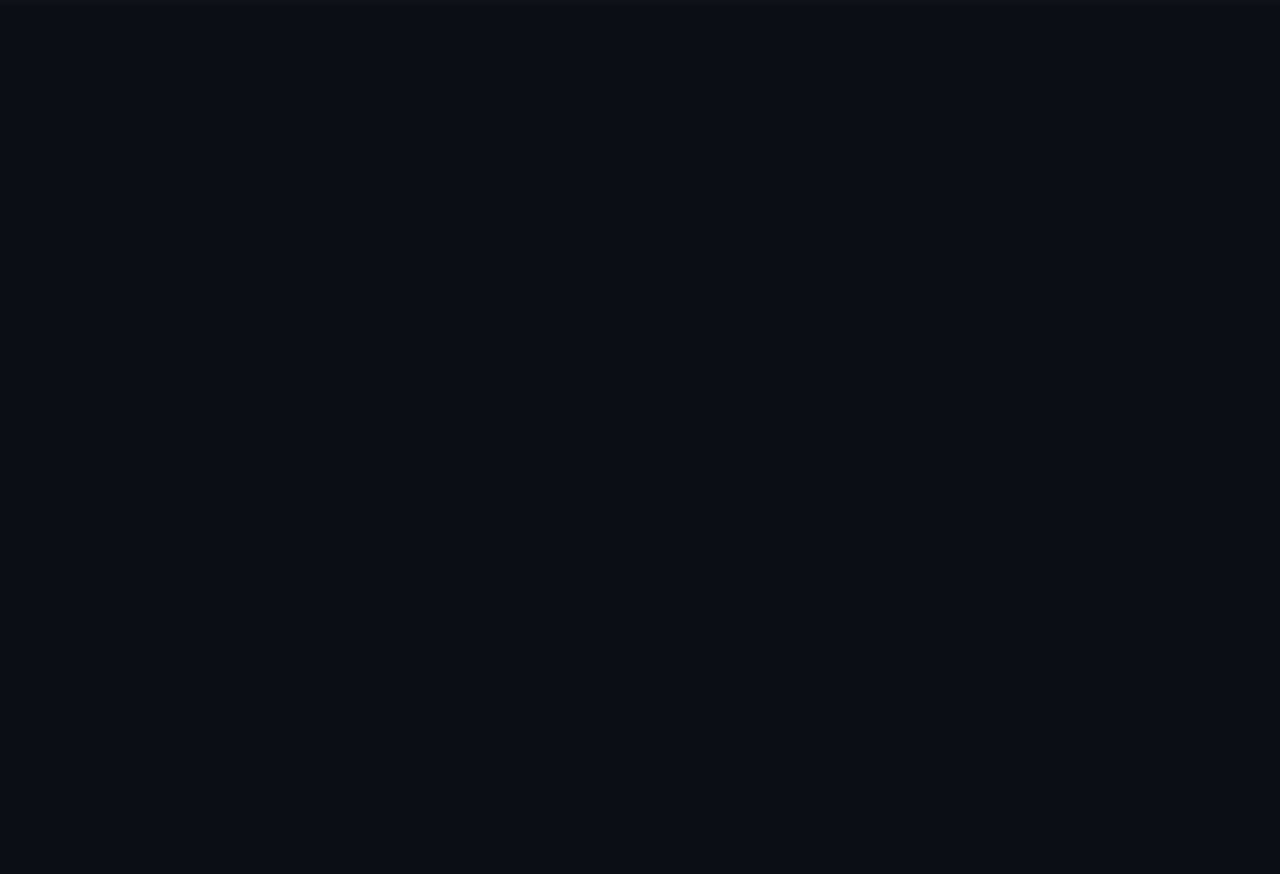
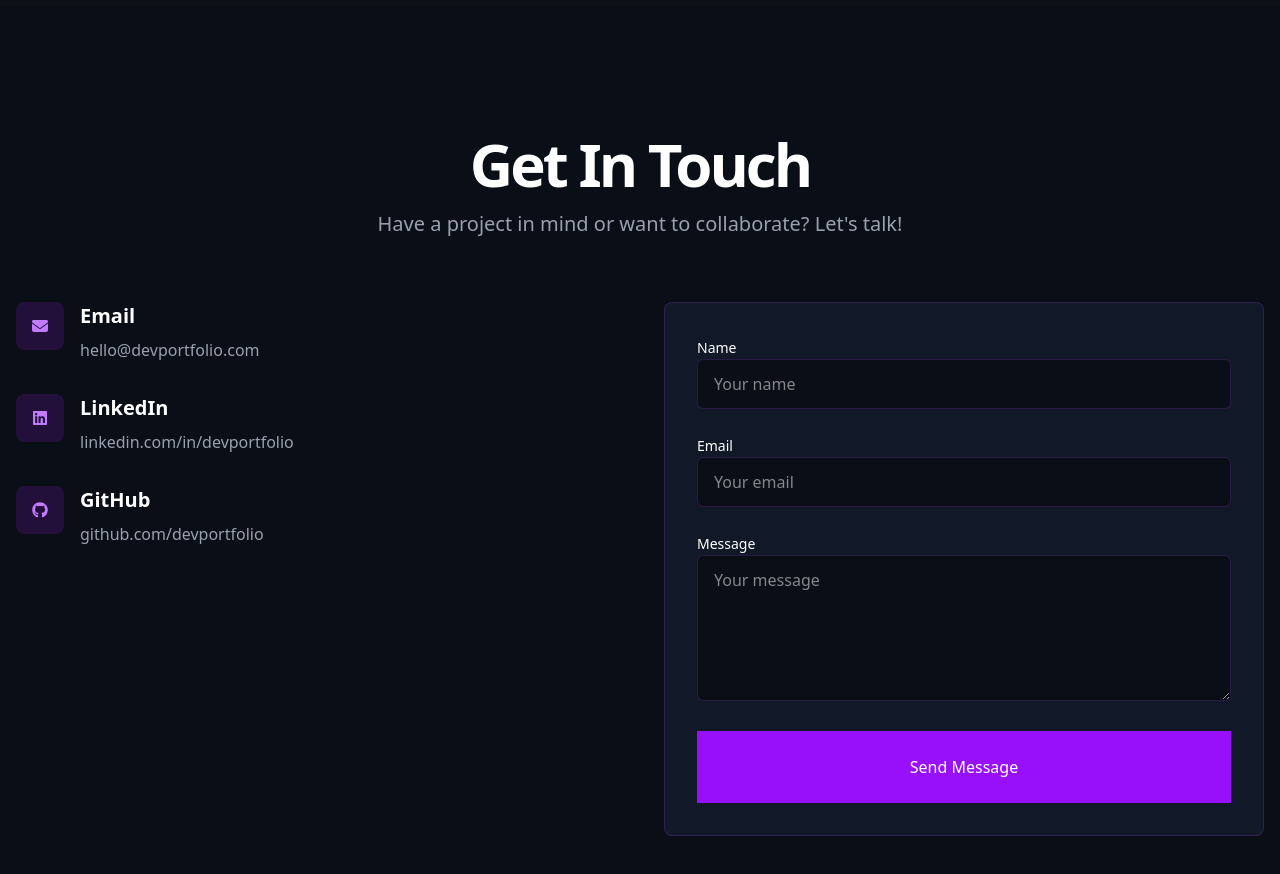
Before and after one commit to Deepak-vm/MyPortfolioWeb, a React (Vite) app: page / in a window 1280 px wide. Shown: the part 1620-2494 px from the top of the page. Before the commit the page ends 1626 px from the top, so only its background shows below. Built offline with nearby package versions, Linux system fonts and the light colour scheme.

Commit message:
Added contact section

```diff
--- a/package.json
+++ b/package.json
@@ -10,7 +10,12 @@
     "preview": "vite preview"
   },
   "dependencies": {
+    "@fortawesome/fontawesome-svg-core": "^6.7.2",
+    "@fortawesome/free-brands-svg-icons": "^6.7.2",
+    "@fortawesome/free-solid-svg-icons": "^6.7.2",
+    "@fortawesome/react-fontawesome": "^0.2.2",
     "@tailwindcss/postcss": "^4.1.4",
+    "lucide-react": "^0.503.0",
     "postcss": "^8.5.3",
     "react": "^19.0.0",
     "react-dom": "^19.0.0",
--- a/src/App.jsx
+++ b/src/App.jsx
@@ -2,6 +2,7 @@ import { BrowserRouter as Router } from 'react-router-dom'
 import Navbar from "./components/Navbar"
 import Hero from './components/Hero'
 import About from './components/Projects'
+import Contact from './components/Contact'
 
 function App() {
   return (
@@ -9,6 +10,7 @@ function App() {
       <Navbar/>
       <Hero/>
       <About/>
+      <Contact/>
     </Router>
   )
 }
--- /dev/null
+++ b/src/components/Contact.jsx
@@ -0,0 +1,95 @@
+import React from 'react'
+
+import { FontAwesomeIcon } from '@fortawesome/react-fontawesome'
+import { faLinkedin, faGithub } from '@fortawesome/free-brands-svg-icons'
+import { faEnvelope } from '@fortawesome/free-solid-svg-icons'
+
+function Contact() {
+    return (
+        <div id="contact" className="container mx-auto px-4 py-20 md:py-32">
+            <h2 className="text-4xl md:text-6xl font-bold tracking-tighter text-center mb-4">Get In Touch</h2>
+            <p className="text-xl text-gray-400 text-center max-w-2xl mx-auto mb-16">
+                Have a project in mind or want to collaborate? Let's talk!
+            </p>
+
+            <div className="grid md:grid-cols-2 gap-12">
+                <div className="space-y-8">
+                    <div className="flex items-start gap-4">
+                        <div className="w-12 h-12 bg-purple-900/30 rounded-lg flex items-center justify-center shrink-0">
+                            <FontAwesomeIcon icon={faEnvelope} className="w-6 h-6 text-purple-400" />
+                        </div>
+                        <div>
+                            <h3 className="text-xl font-bold mb-2">Email</h3>
+                            <p className="text-gray-400">hello@devportfolio.com</p>
+                        </div>
+                    </div>
+
+                    <div className="flex items-start gap-4">
+                        <div className="w-12 h-12 bg-purple-900/30 rounded-lg flex items-center justify-center shrink-0">
+                            <FontAwesomeIcon icon={faLinkedin} className="w-6 h-6 text-purple-400" />
+                        </div>
+                        <div>
+                            <h3 className="text-xl font-bold mb-2">LinkedIn</h3>
+                            <p className="text-gray-400">linkedin.com/in/devportfolio</p>
+                        </div>
+                    </div>
+
+                    <div className="flex items-start gap-4">
+                        <div className="w-12 h-12 bg-purple-900/30 rounded-lg flex items-center justify-center shrink-0">
+                            <FontAwesomeIcon icon={faGithub} className="w-6 h-6 text-purple-400" />
+                        </div>
+                        <div>
+                            <h3 className="text-xl font-bold mb-2">GitHub</h3>
+                            <p className="text-gray-400">github.com/devportfolio</p>
+                        </div>
+                    </div>
+
+                </div>
+
+                <div className="bg-[#111827] p-8 rounded-lg border border-purple-500/20">
+                    <form className="space-y-6">
+                        <div className="space-y-2">
+                            <label htmlFor="name" className="text-sm font-medium">
+                                Name
+                            </label>
+                            <input
+                                id="name"
+                                type="text"
+                                className="w-full px-4 py-3 bg-[#0a0e17] border border-purple-500/20 rounded-md focus:outline-none focus:ring-2 focus:ring-purple-500"
+                                placeholder="Your name"
+                            />
+                        </div>
+
+                        <div className="space-y-2">
+                            <label htmlFor="email" className="text-sm font-medium">
+                                Email
+                            </label>
+                            <input
+                                id="email"
+                                type="email"
+                                className="w-full px-4 py-3 bg-[#0a0e17] border border-purple-500/20 rounded-md focus:outline-none focus:ring-2 focus:ring-purple-500"
+                                placeholder="Your email"
+                            />
+                        </div>
+
+                        <div className="space-y-2">
+                            <label htmlFor="message" className="text-sm font-medium">
+                                Message
+                            </label>
+                            <textarea
+                                id="message"
+                                rows={5}
+                                className="w-full px-4 py-3 bg-[#0a0e17] border border-purple-500/20 rounded-md focus:outline-none focus:ring-2 focus:ring-purple-500"
+                                placeholder="Your message"
+                            ></textarea>
+                        </div>
+
+                        <button className="w-full bg-purple-600 hover:bg-purple-700 text-white py-6">Send Message</button>
+                    </form>
+                </div>
+            </div>
+        </div>
+    )
+}
+
+export default Contact
```
Also changed, not shown: src/components/Footer.jsx (added), src/components/Skills.jsx (added), 1 other file (tests, documents, lock files or other folders).
